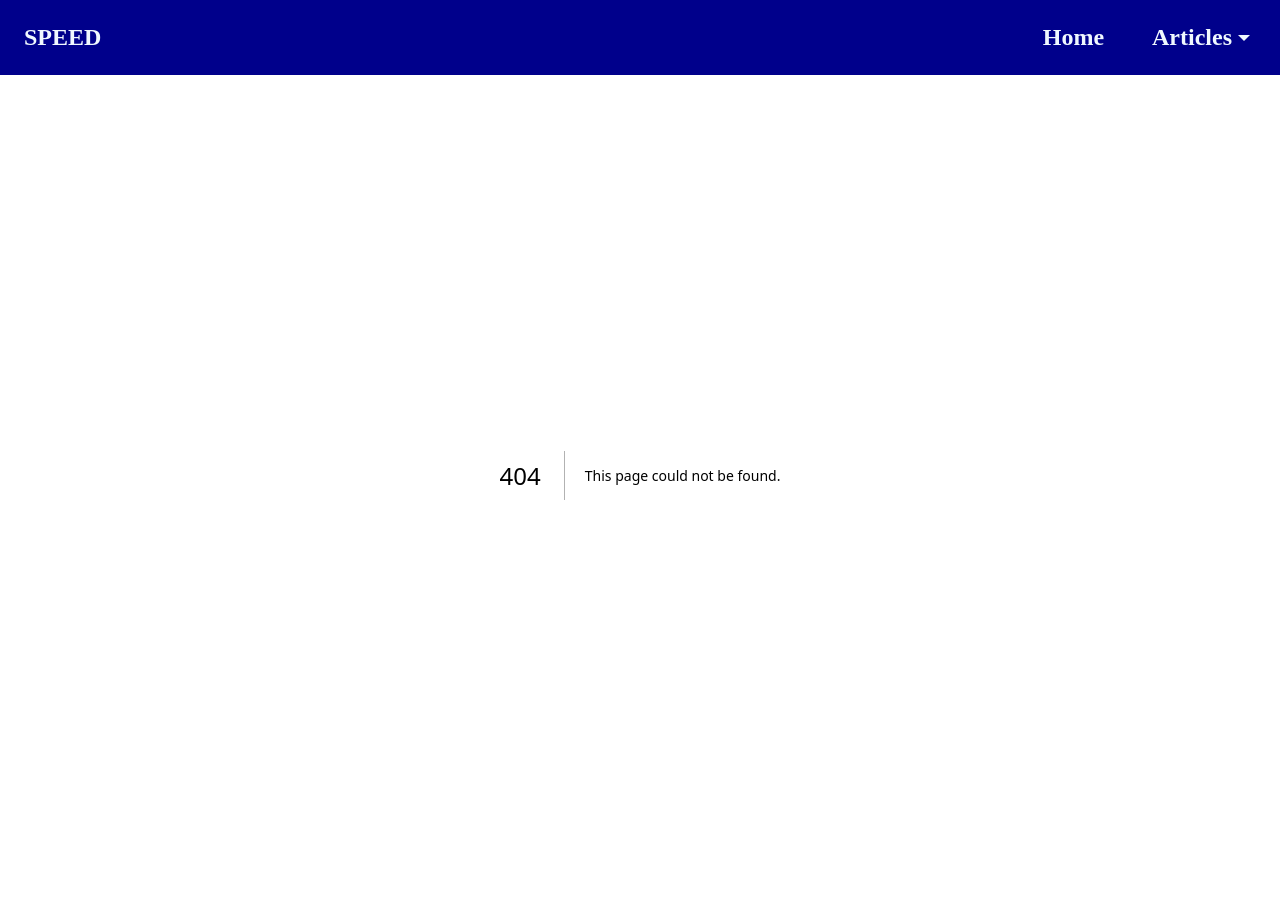
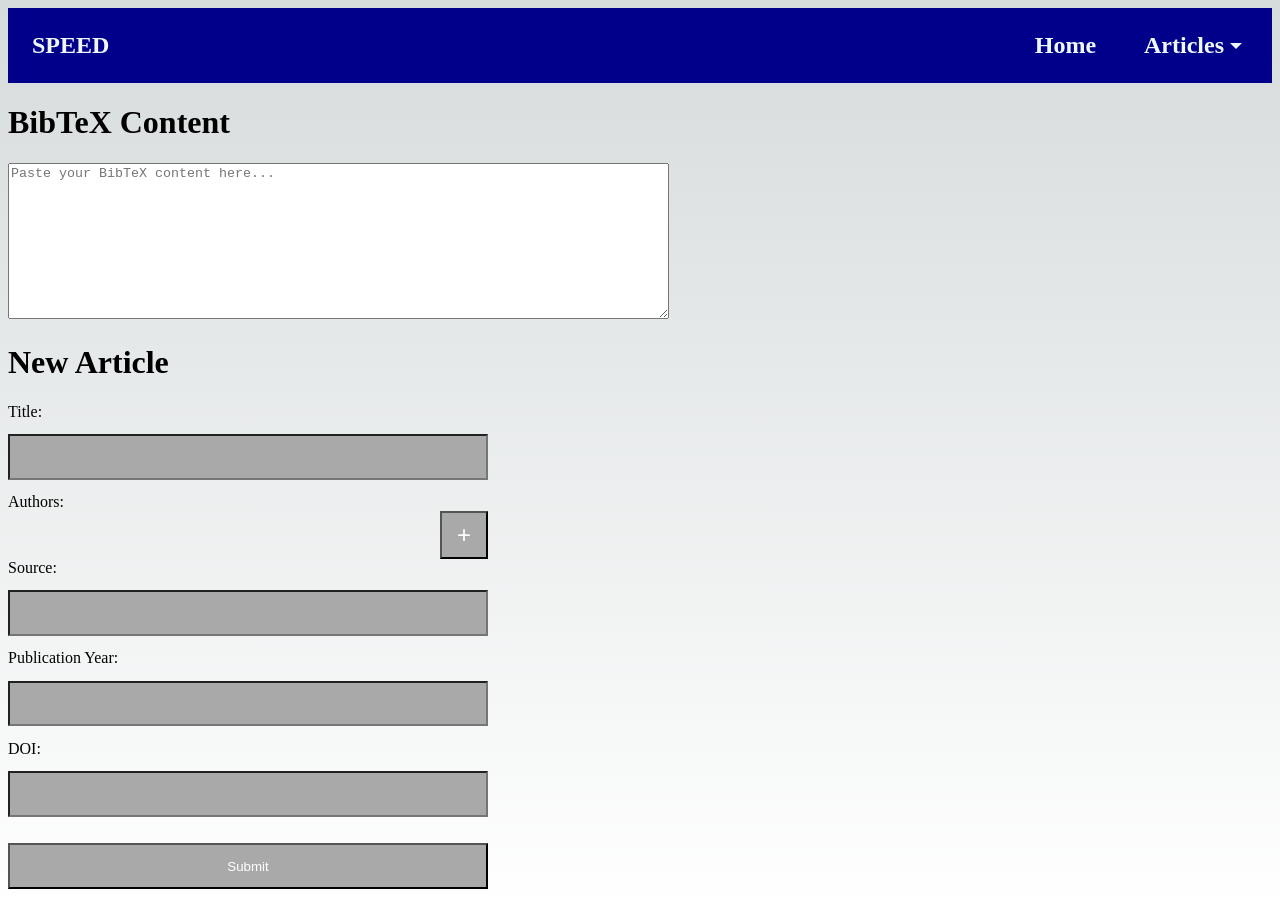
Before and after one commit to jimmyAUT/CISE_SPEED_Group5101, a Next.js app in the folder frontend/: page /admin/new in a window 1280 px wide. Before the commit this address had no page. Before the commit the page ends 875 px from the top, so only its background shows below. Built offline with nearby package versions, Linux system fonts and the light colour scheme.

Commit message:
add bibtex paste function to /new

```diff
--- /dev/null
+++ b/frontend/src/pages/admin/new.tsx
@@ -0,0 +1,219 @@
+import { createSubmit } from "@/api/submit";
+import { FormEvent, useState } from "react";
+import formStyles from "../../../styles/Form.module.scss";
+
+const NewDiscussion = () => {
+  const [title, setTitle] = useState("");
+  const [authors, setAuthors] = useState<string[]>([]);
+  const [source, setSource] = useState("");
+  const [pubYear, setPubYear] = useState<number>(0);
+  const [doi, setDoi] = useState("");
+  const status = "unreview";
+
+  const [bibtexContent, setBibtexContent] = useState("");
+
+  const handleBibtexPaste = (
+    event: React.ClipboardEvent<HTMLTextAreaElement>
+  ) => {
+    // 在粘贴事件中获取粘贴的文本
+    const pastedText = event.clipboardData.getData("text/plain");
+
+    // 将粘贴的文本设置为 BibTeX 内容
+    setBibtexContent(pastedText);
+
+    // 提取Bibtex內容
+    // 定义正则表达式模式以匹配
+    const titleRegex = /title=\s*{([^}]*)}/;
+    const authorRegex = /(?:author|editor)=\{([^}]*)}/;
+    const sourceRegex = /(?:booktitle|source|journal)=\{([^}]+)\}/;
+    const yearRegex = /year=\{(\d+)\}/;
+
+    // 使用正则表达式匹配内容
+    const titleMatch = bibtexContent.match(titleRegex);
+    const authorMatch = bibtexContent.match(authorRegex);
+    const sourceMatch = bibtexContent.match(sourceRegex);
+    const yearMatch = bibtexContent.match(yearRegex);
+
+    // 检查是否找到内容
+    if (titleMatch) {
+      setTitle(titleMatch[1]);
+    }
+
+    if (authorMatch) {
+      const authorString = authorMatch[1];
+      // 使用 " and " 作为分隔符拆分作者字符串
+      const authorArray = authorString
+        .split(" and ")
+        .map((item) => item.trim());
+      setAuthors(authorArray);
+    }
+
+    if (sourceMatch) {
+      setSource(sourceMatch[1]);
+    }
+
+    if (yearMatch) {
+      setPubYear(parseInt(yearMatch[1]));
+    }
+  };
+
+  // ================================================================================================
+
+  const submitNewArticle = async (event: FormEvent<HTMLFormElement>) => {
+    event.preventDefault();
+    const authorsString = authors.join(", "); //connect the authors by ',' and turn array to string
+
+    if (title === "" || source == "") {
+      alert("Please enter valid article's detail");
+    } else {
+      const subArticle = JSON.stringify({
+        title,
+        authors: authorsString,
+        source,
+        publication_year: pubYear,
+        doi,
+        status,
+      });
+      console.log(subArticle);
+
+      try {
+        // Send the data to the server using createSubmit
+        await createSubmit(subArticle);
+
+        alert("Your suggestion has been submitted! Thank you!");
+        setTitle("");
+        setAuthors([""]);
+        setSource("");
+        setPubYear(0);
+        setDoi("");
+        setBibtexContent("");
+      } catch (error) {
+        console.error("Submission error:", error);
+      }
+    }
+  };
+
+  const addAuthor = () => {
+    setAuthors(authors.concat([""]));
+  };
+
+  const removeAuthor = (index: number) => {
+    setAuthors(authors.filter((_, i) => i !== index));
+  };
+
+  const changeAuthor = (index: number, value: string) => {
+    setAuthors(
+      authors.map((oldValue, i) => {
+        return index === i ? value : oldValue;
+      })
+    );
+  };
+
+  // Return the full form
+
+  return (
+    <div className="container">
+      <h1>BibTeX Content</h1>
+      <div>
+        <textarea
+          value={bibtexContent}
+          onPaste={handleBibtexPaste}
+          placeholder="Paste your BibTeX content here..."
+          rows={10}
+          cols={80}
+        />
+      </div>
+      <h1>New Article</h1>
+      <form className={formStyles.form} onSubmit={submitNewArticle}>
+        <label htmlFor="title">Title:</label>
+        <input
+          className={formStyles.formItem}
+          type="text"
+          name="title"
+          id="title"
+          value={title}
+          onChange={(event) => {
+            setTitle(event.target.value);
+          }}
+        />
+
+        <label htmlFor="author">Authors:</label>
+        {authors.map((author, index) => {
+          return (
+            <div key={`author ${index}`} className={formStyles.arrayItem}>
+              <input
+                type="text"
+                name="author"
+                value={author}
+                onChange={(event) => changeAuthor(index, event.target.value)}
+                className={formStyles.formItem}
+              />
+              <button
+                onClick={() => removeAuthor(index)}
+                className={formStyles.buttonItem}
+                style={{ marginLeft: "3rem" }}
+                type="button"
+              >
+                -
+              </button>
+            </div>
+          );
+        })}
+        <button
+          onClick={() => addAuthor()}
+          className={formStyles.buttonItem}
+          style={{ marginLeft: "auto" }}
+          type="button"
+        >
+          +
+        </button>
+
+        <label htmlFor="source">Source:</label>
+        <input
+          className={formStyles.formItem}
+          type="text"
+          name="source"
+          id="source"
+          value={source}
+          onChange={(event) => {
+            setSource(event.target.value);
+          }}
+        />
+
+        <label htmlFor="pubYear">Publication Year:</label>
+        <input
+          className={formStyles.formItem}
+          type="number"
+          name="pubYear"
+          id="pubYear"
+          value={pubYear === 0 ? "" : pubYear}
+          onChange={(event) => {
+            const val = event.target.value;
+            if (val === "") {
+              setPubYear(0);
+            } else {
+              setPubYear(parseInt(val));
+            }
+          }}
+        />
+
+        <label htmlFor="doi">DOI:</label>
+        <input
+          className={formStyles.formItem}
+          type="text"
+          name="doi"
+          id="doi"
+          value={doi}
+          onChange={(event) => {
+            setDoi(event.target.value);
+          }}
+        />
+        <button className={formStyles.formItem} type="submit">
+          Submit
+        </button>
+      </form>
+    </div>
+  );
+};
+
+export default NewDiscussion;
```
